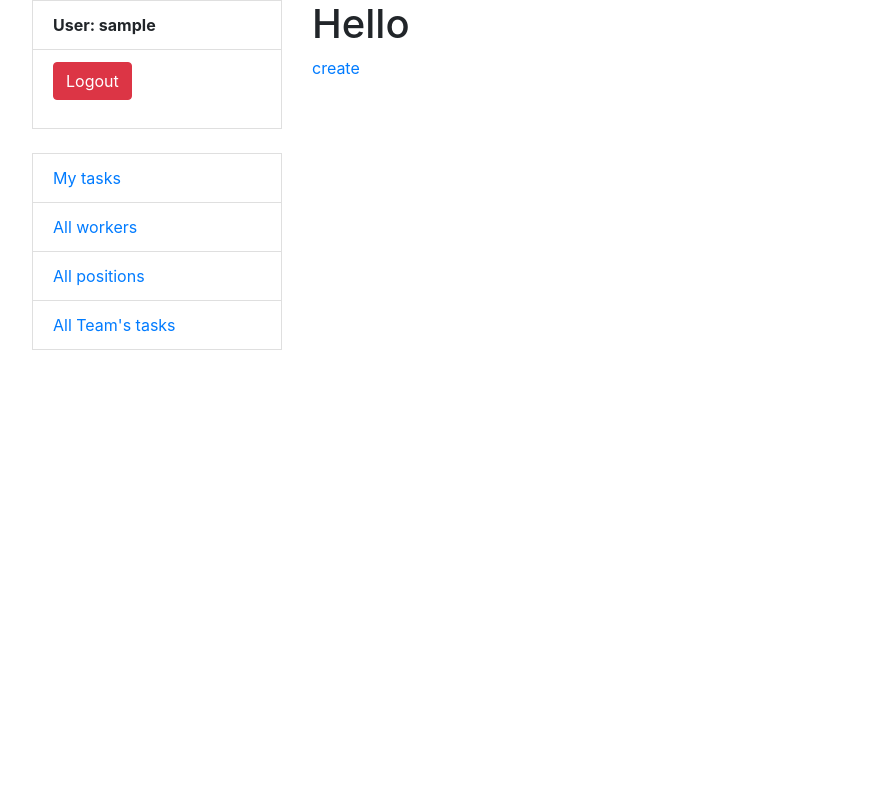
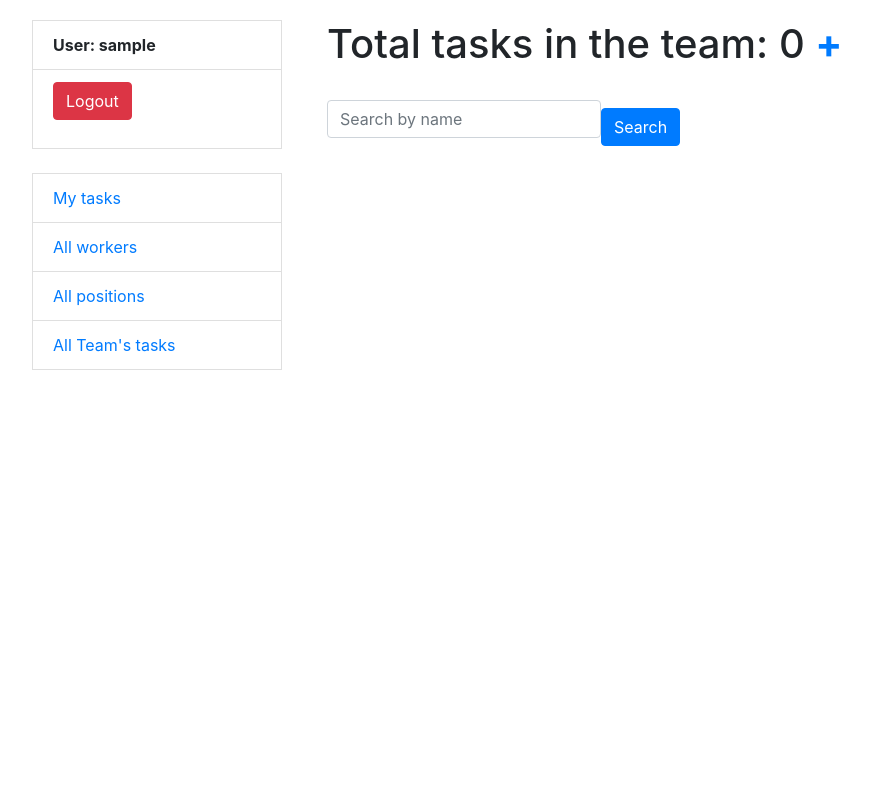
Before and after one commit to twonumberfortyfives/website-it-manager-task, a Django app: page /tasks/ in a window 1280 px wide. Shown: the whole page, without its empty margins (23-893 px from the left). Run offline with Django 5.2, Linux system fonts and the light colour scheme; the visitor is signed in with stand-in values (Sample User, id 1); data that the repository does not hold is empty; some libraries are stand-ins or nearby versions.

Commit message:
added search field, bootstrap list and fixed containers.

```diff
--- /dev/null
+++ b/static/css/task_list.css
@@ -0,0 +1,20 @@
+body {
+    margin-top: 20px;
+    background: #ffffff;
+}
+
+.card {
+    box-shadow: 0 20px 27px 0 rgb(0 0 0 / 5%);
+}
+
+.width-90 {
+    width: 90px !important;
+}
+
+.rounded-3 {
+    border-radius: 0.5rem !important;
+}
+
+a {
+    text-decoration: none;
+}
--- a/templates/website/positions_list.html
+++ b/templates/website/positions_list.html
@@ -11,7 +11,7 @@
       <div class="col-lg-10 mx-auto">
         <div class="career-search mb-60">
           <div class="filter-result">
-            <h1 class="mb-30 ff-montserrat"><strong>Total positions:</strong> {{ total_positions_count }} <a
+            <h1 class="mb-30 ff-montserrat">Total positions: {{ total_positions_count }} <a
                 href="{% url "website:position-create" %}"><strong>+</strong></a></h1>
             <form action="" method="get" class="form-inline">
               {{ search_form|crispy }}
--- a/templates/website/task_list.html
+++ b/templates/website/task_list.html
@@ -1,7 +1,63 @@
 {% extends "website/base.html" %}
+{% load crispy_forms_filters %}
 {% include 'includes/sidebar.html' %}
+{% block style %}
+  {% load static %}
+  <link rel="stylesheet" href="{% static 'css/task_list.css' %}">
+{% endblock %}
 {% block content %}
-  <h1>Hello</h1>
-  <a href="{% url "website:tasks-create" %}">create</a>
+  <div class="container">
+    <h1>Total tasks in the team: {{ total_tasks_count }} <a
+        href="{% url "website:tasks-create" %}"><strong>+</strong></a></h1>
+    <br>
+    <form action="" method="get" class="form-inline">
+      {{ search_form|crispy }}
+      <input type="submit" value="Search" class="btn btn-primary">
+    </form>
+    {% if task_list %}
+      {% for task in task_list %}
+        <div class="row">
+          <div class="col-xl-12">
+            <div class="card mb-3 card-body">
+              <div class="row align-items-center">
+                <div class="col-auto">
+                  <a href="#!.html">
+                    <img src="https://www.bootdey.com/image/280x280/FF00FF/000000" class="width-90 rounded-3" alt="">
+                  </a>
+                </div>
+                <div class="col">
+                  <div class="overflow-hidden flex-nowrap">
+                    <h6 class="mb-1">
+                      <a href="#!" class="text-reset">{{ task.name }}</a>
+                    </h6>
+                    <span class="text-muted d-block mb-2 small">
+                      Deadline: {{ task.deadline }}
+                    </span>
+                    <div class="row align-items-center">
+                      <div class="col-12">
+                        <div class="row align-items-center g-0">
+                          <div class="col-auto">
+                            <small class="me-2">45%</small>
+                          </div>
+                          <div class="col">
 
+                            <!-- Progress bar -->
+                            <div class="progress bg-tint-success" style="height: 4px;">
+                              <div class="progress-bar bg-success" role="progressbar" style="width: 45%;"
+                                   aria-valuenow="65"
+                                   aria-valuemin="0" aria-valuemax="100"></div>
+                            </div>
+                          </div>
+                        </div>
+                      </div>
+                    </div>
+                  </div>
+                </div>
+              </div>
+            </div>
+          </div>
+        </div>
+        </div>
+      {% endfor %}
+    {% endif %}
 {% endblock %}
--- a/templates/website/workers_list.html
+++ b/templates/website/workers_list.html
@@ -11,7 +11,7 @@
       <div class="col-lg-10 mx-auto">
         <div class="career-search mb-60">
           <div class="filter-result">
-            <h1 class="mb-30 ff-montserrat"><strong>All workers:</strong> {{ total_workers_count }}
+            <h1 class="mb-30 ff-montserrat">All workers: {{ total_workers_count }}
               <a href="{% url 'website:worker-create' %}"><strong>+</strong></a></h1>
             <br>
             <form action="" method="get" class="form-inline">
@@ -24,7 +24,7 @@
                   <div class="col mb-4">
                     <div class="card radius-15">
                       <div class="card-body text-center">
-                        <div class="p-4 border radius-15">
+                        <div class="p-3 radius-15">
                           <img src="https://i0.wp.com/digitalhealthskills.com/wp-content/uploads/2022/11/3da39-no-user-image-icon-27.png?fit=500%2C500&ssl=1" width="110" height="110" class="rounded-circle shadow" alt="">
                           <h5 class="mb-0 mt-4">{{ worker.first_name }} {{ worker.last_name }}</h5>
                           <p class="mb-2">{{ worker.position }}</p>
--- a/website/forms.py
+++ b/website/forms.py
@@ -45,4 +45,17 @@ class PositionSearchForm(forms.Form):
 class TaskForm(forms.ModelForm):
     class Meta(forms.ModelForm):
         model = Task
-        fields = "__all__"
+        fields = ("name", "description", "deadline", "priority", "task_type", "assignees")
+
+
+class TaskSearchForm(forms.Form):
+    name = forms.CharField(
+        max_length=255,
+        required=False,
+        label="",
+        widget=forms.TextInput(
+            attrs={
+                "placeholder": "Search by name"
+            }
+        )
+    )
--- a/website/views.py
+++ b/website/views.py
@@ -3,7 +3,7 @@ from django.urls import reverse_lazy
 from django.views import generic
 
 from website import forms
-from website.forms import WorkerSearchForm, TaskForm
+from website.forms import WorkerSearchForm, TaskForm, TaskSearchForm
 from website.models import Worker, Position, Task
 
 
@@ -17,6 +17,22 @@ class TaskListView(LoginRequiredMixin, generic.ListView):
     model = Task
     context_object_name = "task_list"
     template_name = 'website/task_list.html'
+
+    def get_context_data(self, *, object_list=None, **kwargs):
+        context = super(TaskListView, self).get_context_data(**kwargs)
+        name = self.request.GET.get('name', '')
+        context['total_tasks_count'] = Task.objects.all().count()
+        context['search_form'] = TaskSearchForm(
+            initial={'name': name}
+        )
+        return context
+
+    def get_queryset(self):
+        queryset = Task.objects.all().prefetch_related("assignees").select_related("task_type")
+        form = TaskSearchForm(self.request.GET)
+        if form.is_valid():
+            return queryset.filter(name__icontains=form.cleaned_data['name'])
+        return queryset
 
 
 class TaskCreateView(LoginRequiredMixin, generic.CreateView):
```
